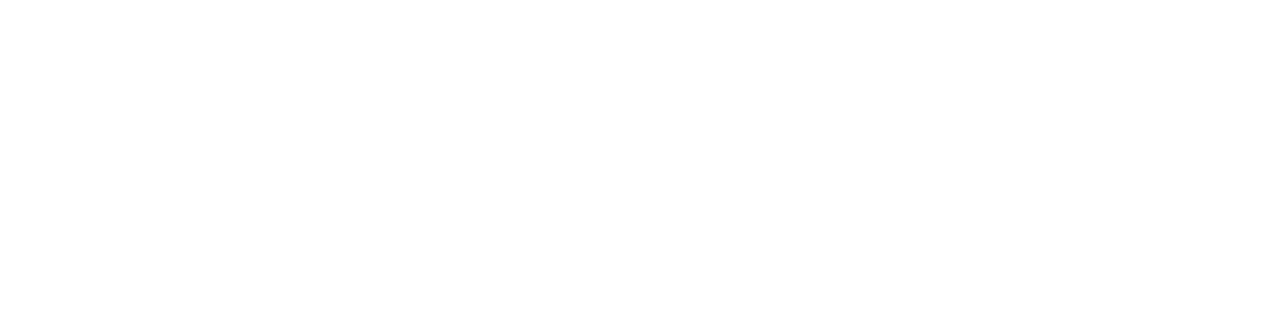
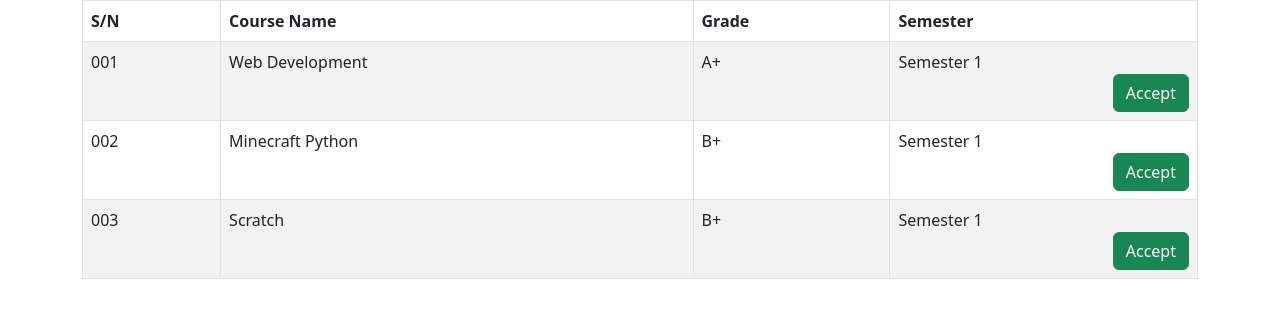
Before and after one commit to rhxdization/EthanSng-CT06-Webthinker-End-Sem, a plain HTML site: page CT06/Question 1/index.html in a window 1280 px wide. Drawn offline with Linux system fonts and the light colour scheme.

Commit message:
end sem test

```diff
--- a/CT06/Question 1/index.html
+++ b/CT06/Question 1/index.html
@@ -10,7 +10,42 @@
 </head>
 <body>
     <div class="container">
-
+        <table class="table table-bordered table-striped table-hover">
+            <thead>
+               <tr>
+                    <th>S/N</th>
+                    <th>Course Name</th>
+                    <th>Grade</th>
+                    <th>Semester</th>
+               </tr>
+            </thead>
+            <tbody>
+                <tr>
+                    <td>001</td>
+                    <td>Web Development</td>
+                    <td>A+</td>
+                    <td>Semester 1<div class="text-right">
+                        <span class="btn btn-success">Accept</span>
+                    </div></td>
+                </tr>
+                <tr>
+                    <td>002</td>
+                    <td>Minecraft Python</td>
+                    <td>B+</td>
+                    <td>Semester 1<div class="text-right">
+                        <span class="btn btn-success">Accept</span>
+                    </div></td>
+                </tr>
+                <tr>
+                    <td>003</td>
+                    <td>Scratch</td>
+                    <td>B+</td>
+                    <td>Semester 1<div class="text-right">
+                        <span class="btn btn-success">Accept</span>
+                    </div>
+                </tr>
+            </tbody>
+        </table>
     </div>
 </body>
 </html>
--- /dev/null
+++ b/CT06/Question 2/script/script.js
@@ -0,0 +1,6 @@
+let radius = 5
+let pi = 3.14159
+function area_circle() {
+    console.log(pi * radius * radius)
+}
+area_circle()
```
Also changed, not shown: CT06/Question 2/index.html (+1 -0 lines).
